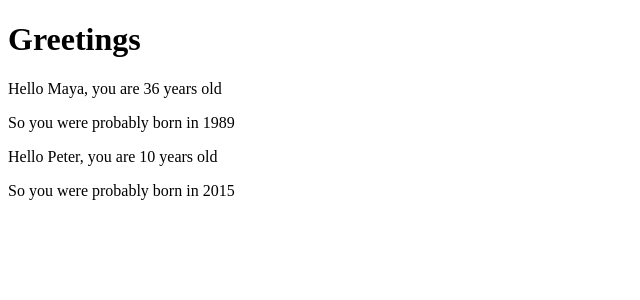
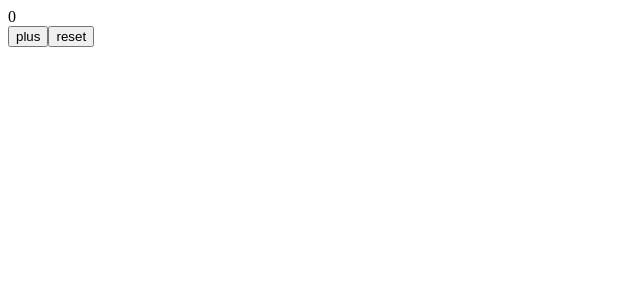
Before and after one commit to kat-kime/full-stack-open, a React (Vite) app in the folder introdemo/: page / in a window 1280 px wide. Shown: the top 300 px of the page, without its empty margins (0-640 px from the left). Built offline with nearby package versions, Linux system fonts and the light colour scheme.

Commit message:
stateful component and event handling

```diff
--- a/introdemo/src/App.jsx
+++ b/introdemo/src/App.jsx
@@ -1,30 +1,19 @@
-const Hello = ({ name, age }) => {
-  // props are destructured as name and age
-  const bornYear = () => {
-    return new Date().getFullYear() - age
-  }
+import { useState } from "react"
+
+const App = (props) => {
+  const [ counter, setCounter ] = useState(0)
 
   return (
     <div>
-      <p>
-        Hello {name}, you are {age} years old
-      </p>
-      <p>So you were probably born in {bornYear()}</p>
+      <div>{counter}</div>
+      <button onClick={() => setCounter(counter + 1)} >
+        plus
+      </button>
+      <button onClick={() => setCounter(0)}>
+        reset
+      </button>
     </div>
   )
 }
 
-const App = () => {
-  const name = 'Peter'
-  const age = 10
-
-  return (
-    <>
-    <h1>Greetings</h1>
-    <Hello name="Maya" age={26+10} />
-    <Hello name={name} age={age} />
-    </>
-  )
-}
-
 export default App
```
